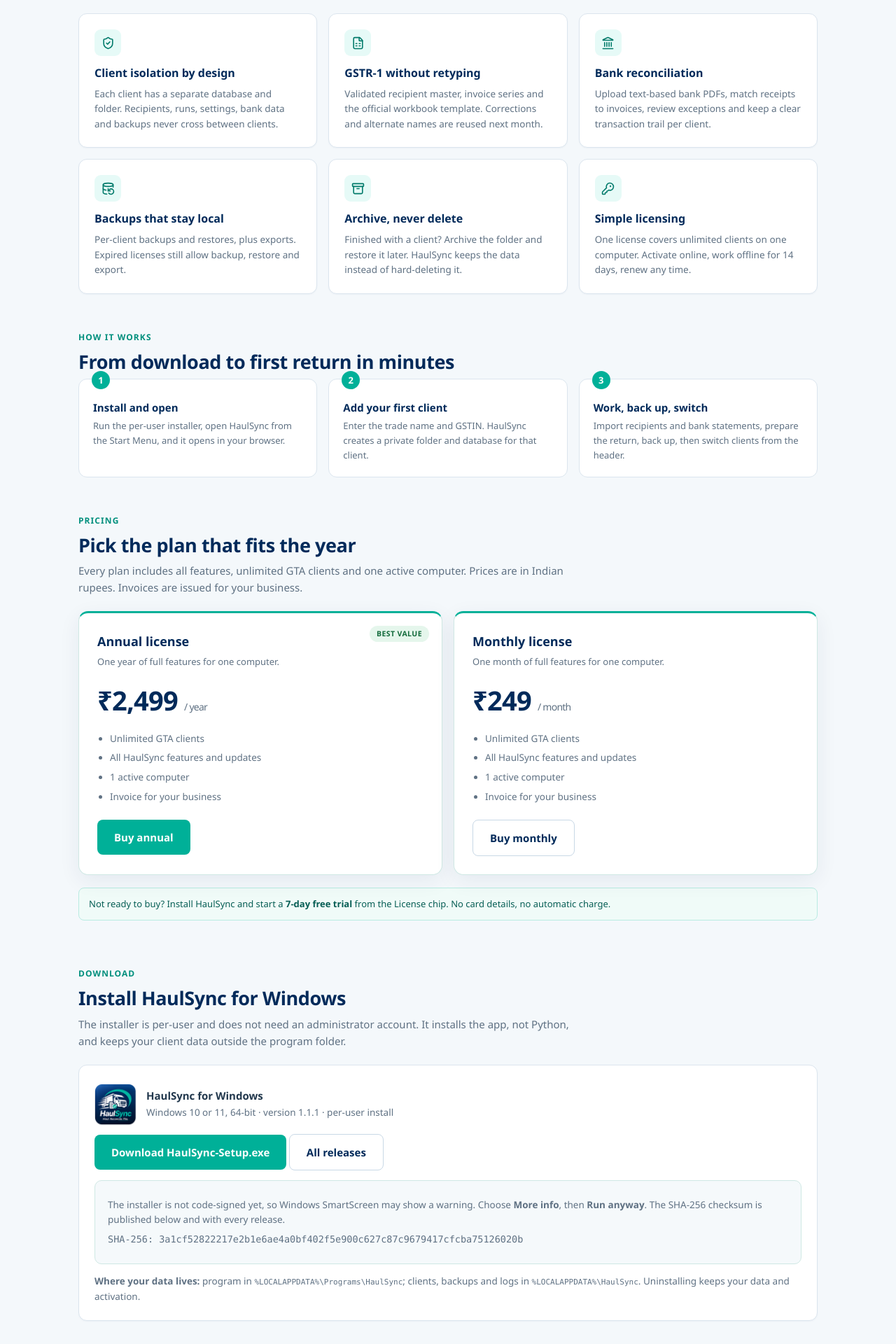
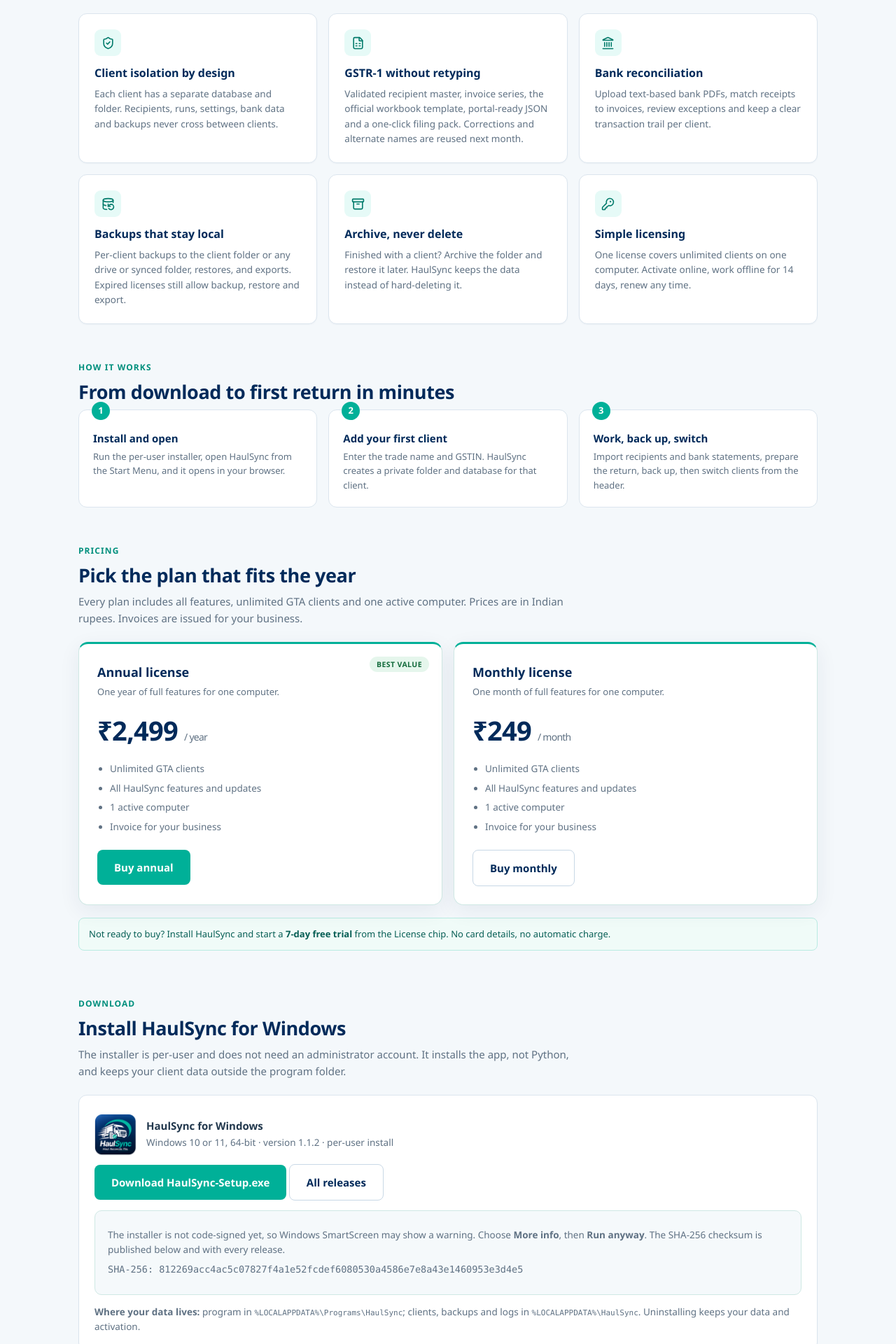
Before and after one commit to yaiz2702/haulsync-releases, a plain HTML site: page index.html in a window 1280 px wide. Shown: the part 674-2594 px from the top of the page at 70% size. Drawn offline with Linux system fonts and the light colour scheme.

Commit message:
HaulSync 1.1.2 landing page and checksum

```diff
--- a/index.html
+++ b/index.html
@@ -134,9 +134,9 @@ footer.pub a:hover{color:var(--navy)}
       <p class="sub">Stop juggling folders, spreadsheets and last month's copy. HaulSync keeps the routine in one place and each client's data apart.</p>
       <div class="grid">
         <div class="card"><div class="icon"><svg viewBox="0 0 24 24" fill="none" stroke="currentColor" stroke-width="2" stroke-linecap="round" stroke-linejoin="round" aria-hidden="true"><path d="M20 13c0 5-3.5 7.5-7.66 8.95a1 1 0 0 1-.67-.01C7.5 20.5 4 18 4 13V6a1 1 0 0 1 1-1c2 0 4.5-1.2 6.24-2.72a1.17 1.17 0 0 1 1.52 0C14.51 3.81 17 5 19 5a1 1 0 0 1 1 1z"/><path d="m9 12 2 2 4-4"/></svg></div><h3>Client isolation by design</h3><p>Each client has a separate database and folder. Recipients, runs, settings, bank data and backups never cross between clients.</p></div>
-        <div class="card"><div class="icon"><svg viewBox="0 0 24 24" fill="none" stroke="currentColor" stroke-width="2" stroke-linecap="round" stroke-linejoin="round" aria-hidden="true"><path d="M6 22a2 2 0 0 1-2-2V4a2 2 0 0 1 2-2h8a2.4 2.4 0 0 1 1.704.706l3.588 3.588A2.4 2.4 0 0 1 20 8v12a2 2 0 0 1-2 2z"/><path d="M14 2v5a1 1 0 0 0 1 1h5"/><path d="M8 13h2"/><path d="M14 13h2"/><path d="M8 17h2"/><path d="M14 17h2"/></svg></div><h3>GSTR-1 without retyping</h3><p>Validated recipient master, invoice series and the official workbook template. Corrections and alternate names are reused next month.</p></div>
+        <div class="card"><div class="icon"><svg viewBox="0 0 24 24" fill="none" stroke="currentColor" stroke-width="2" stroke-linecap="round" stroke-linejoin="round" aria-hidden="true"><path d="M6 22a2 2 0 0 1-2-2V4a2 2 0 0 1 2-2h8a2.4 2.4 0 0 1 1.704.706l3.588 3.588A2.4 2.4 0 0 1 20 8v12a2 2 0 0 1-2 2z"/><path d="M14 2v5a1 1 0 0 0 1 1h5"/><path d="M8 13h2"/><path d="M14 13h2"/><path d="M8 17h2"/><path d="M14 17h2"/></svg></div><h3>GSTR-1 without retyping</h3><p>Validated recipient master, invoice series, the official workbook template, portal-ready JSON and a one-click filing pack. Corrections and alternate names are reused next month.</p></div>
         <div class="card"><div class="icon"><svg viewBox="0 0 24 24" fill="none" stroke="currentColor" stroke-width="2" stroke-linecap="round" stroke-linejoin="round" aria-hidden="true"><path d="M10 18v-7"/><path d="M11.119 2.205a2 2 0 0 1 1.762 0l7.84 3.846A.5.5 0 0 1 20.5 7h-17a.5.5 0 0 1-.22-.949z"/><path d="M14 18v-7"/><path d="M18 18v-7"/><path d="M3 22h18"/><path d="M6 18v-7"/></svg></div><h3>Bank reconciliation</h3><p>Upload text-based bank PDFs, match receipts to invoices, review exceptions and keep a clear transaction trail per client.</p></div>
-        <div class="card"><div class="icon"><svg viewBox="0 0 24 24" fill="none" stroke="currentColor" stroke-width="2" stroke-linecap="round" stroke-linejoin="round" aria-hidden="true"><ellipse cx="12" cy="5" rx="9" ry="3"/><path d="M3 12a9 3 0 0 0 5 2.69"/><path d="M21 9.3V5"/><path d="M3 5v14a9 3 0 0 0 6.47 2.88"/><path d="M12 12v4h4"/><path d="M13 20a5 5 0 0 0 9-3 4.5 4.5 0 0 0-4.5-4.5c-1.33 0-2.54.54-3.41 1.41L12 16"/></svg></div><h3>Backups that stay local</h3><p>Per-client backups and restores, plus exports. Expired licenses still allow backup, restore and export.</p></div>
+        <div class="card"><div class="icon"><svg viewBox="0 0 24 24" fill="none" stroke="currentColor" stroke-width="2" stroke-linecap="round" stroke-linejoin="round" aria-hidden="true"><ellipse cx="12" cy="5" rx="9" ry="3"/><path d="M3 12a9 3 0 0 0 5 2.69"/><path d="M21 9.3V5"/><path d="M3 5v14a9 3 0 0 0 6.47 2.88"/><path d="M12 12v4h4"/><path d="M13 20a5 5 0 0 0 9-3 4.5 4.5 0 0 0-4.5-4.5c-1.33 0-2.54.54-3.41 1.41L12 16"/></svg></div><h3>Backups that stay local</h3><p>Per-client backups to the client folder or any drive or synced folder, restores, and exports. Expired licenses still allow backup, restore and export.</p></div>
         <div class="card"><div class="icon"><svg viewBox="0 0 24 24" fill="none" stroke="currentColor" stroke-width="2" stroke-linecap="round" stroke-linejoin="round" aria-hidden="true"><rect width="20" height="5" x="2" y="3" rx="1"/><path d="M4 8v11a2 2 0 0 0 2 2h12a2 2 0 0 0 2-2V8"/><path d="M10 12h4"/></svg></div><h3>Archive, never delete</h3><p>Finished with a client? Archive the folder and restore it later. HaulSync keeps the data instead of hard-deleting it.</p></div>
         <div class="card"><div class="icon"><svg viewBox="0 0 24 24" fill="none" stroke="currentColor" stroke-width="2" stroke-linecap="round" stroke-linejoin="round" aria-hidden="true"><path d="M2.586 17.414A2 2 0 0 0 2 18.828V21a1 1 0 0 0 1 1h3a1 1 0 0 0 1-1v-1a1 1 0 0 1 1-1h1a1 1 0 0 0 1-1v-1a1 1 0 0 1 1-1h.172a2 2 0 0 0 1.414-.586l.814-.814a6.5 6.5 0 1 0-4-4z"/><circle cx="16.5" cy="7.5" r=".5" fill="currentColor"/></svg></div><h3>Simple licensing</h3><p>One license covers unlimited clients on one computer. Activate online, work offline for 14 days, renew any time.</p></div>
       </div>
@@ -199,13 +199,13 @@ footer.pub a:hover{color:var(--navy)}
       <div class="card">
         <div class="download-head">
           <img class="app-icon" src="assets/app-icon-256.png" alt="HaulSync app icon">
-          <div><b>HaulSync for Windows</b><p class="hint">Windows 10 or 11, 64-bit · version 1.1.1 · per-user install</p></div>
+          <div><b>HaulSync for Windows</b><p class="hint">Windows 10 or 11, 64-bit · version 1.1.2 · per-user install</p></div>
         </div>
         <p><a class="btn large" href="https://github.com/yaiz2702/haulsync-releases/releases/latest/download/HaulSync-Setup.exe">Download HaulSync-Setup.exe</a>
            <a class="btn ghost large" href="https://github.com/yaiz2702/haulsync-releases/releases">All releases</a></p>
         <div class="download-box">
           <p>The installer is not code-signed yet, so Windows SmartScreen may show a warning. Choose <b>More info</b>, then <b>Run anyway</b>. The SHA-256 checksum is published below and with every release.</p>
-          <p class="checksum">SHA-256: 3a1cf52822217e2b1e6ae4a0bf402f5e900c627c87c9679417cfcba75126020b</p>
+          <p class="checksum">SHA-256: 812269acc4ac5c07827f4a1e52fcdef6080530a4586e7e8a43e1460953e3d4e5</p>
         </div>
         <p style="margin-top:14px"><b>Where your data lives:</b> program in <span class="checksum">%LOCALAPPDATA%\Programs\HaulSync</span>; clients, backups and logs in <span class="checksum">%LOCALAPPDATA%\HaulSync</span>. Uninstalling keeps your data and activation.</p>
       </div>
```
